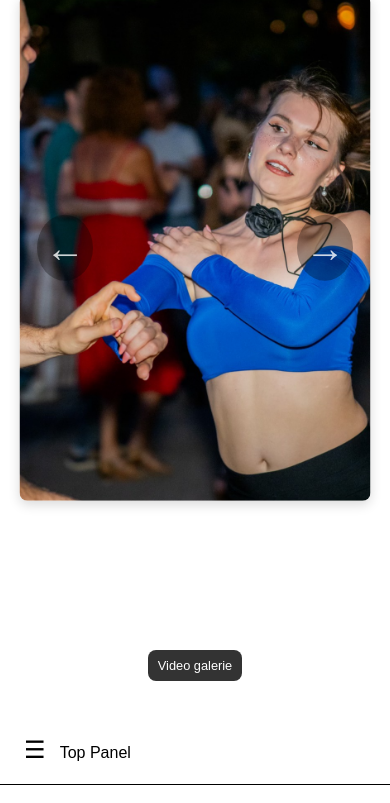
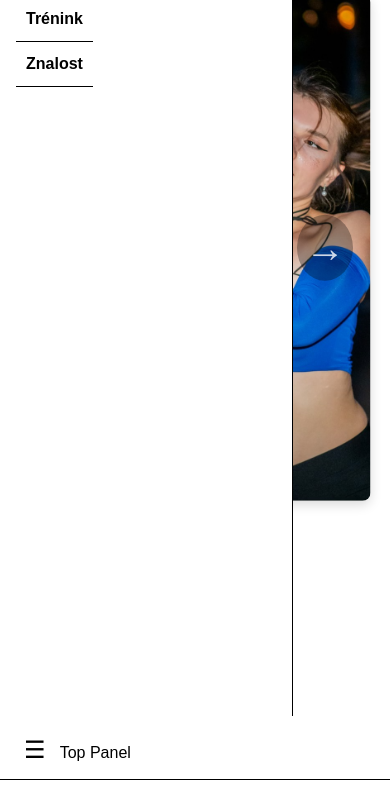
Before and after one commit to PetaJanata/Bachata, a plain HTML site: page index.html in a window 390 px wide. Shown: the part 128-931 px from the top of the page. Drawn offline with nearby package versions, Linux system fonts and the light colour scheme; a web font is replaced by a local one.

Commit message:
Update style.css

```diff
--- a/style.css
+++ b/style.css
@@ -1,5 +1,5 @@
 :root { --bg-color: #ffffff;
-
+        --top-panel-height: 64px;
 }
 
 
@@ -103,7 +103,7 @@ html { scroll-behavior: smooth; }
 }
 
 
-/* Mobile arrows */
+/*  arrows */
 .mobile-arrow {
   position: absolute;
   top: 50%;
@@ -184,6 +184,7 @@ html { scroll-behavior: smooth; }
   background: #ffffff;
   border-bottom: 1px solid #000;
   z-index: 3000;
+  height: 64px;
 }
 
 /* ---------- MAIN LAYOUT ---------- */
@@ -332,10 +333,10 @@ html { scroll-behavior: smooth; }
   /* make menu overlay occupy full height, 75% width */
   .side-menu {
     position: fixed;
-    top: 64px;
-    left: -75%;
+    top: var(--top-panel-height);
+    left: 0%;
     width: 75%;
-    height: calc(100% - 64px);  /* <-- full height minus top panel */
+    height: calc(100vh - var(--top-panel-height));  /* <-- full height minus top panel */
     background: white;
     z-index: 2000;
     flex-direction: column;
@@ -626,7 +627,7 @@ html { scroll-behavior: smooth; }
   border: none;
 }
 
-/* Mobile override */
+/*  override */
 @media (max-width: 768px) {
   .fb-iframe {
     width: 30%;
@@ -635,7 +636,7 @@ html { scroll-behavior: smooth; }
 }
 
 
-/* Mobile layout for overlay */
+/*  layout for overlay */
 @media (max-width: 768px) {
   /* Stack videos vertically in dual view */
   .video-overlay.dual-view > div {
```
